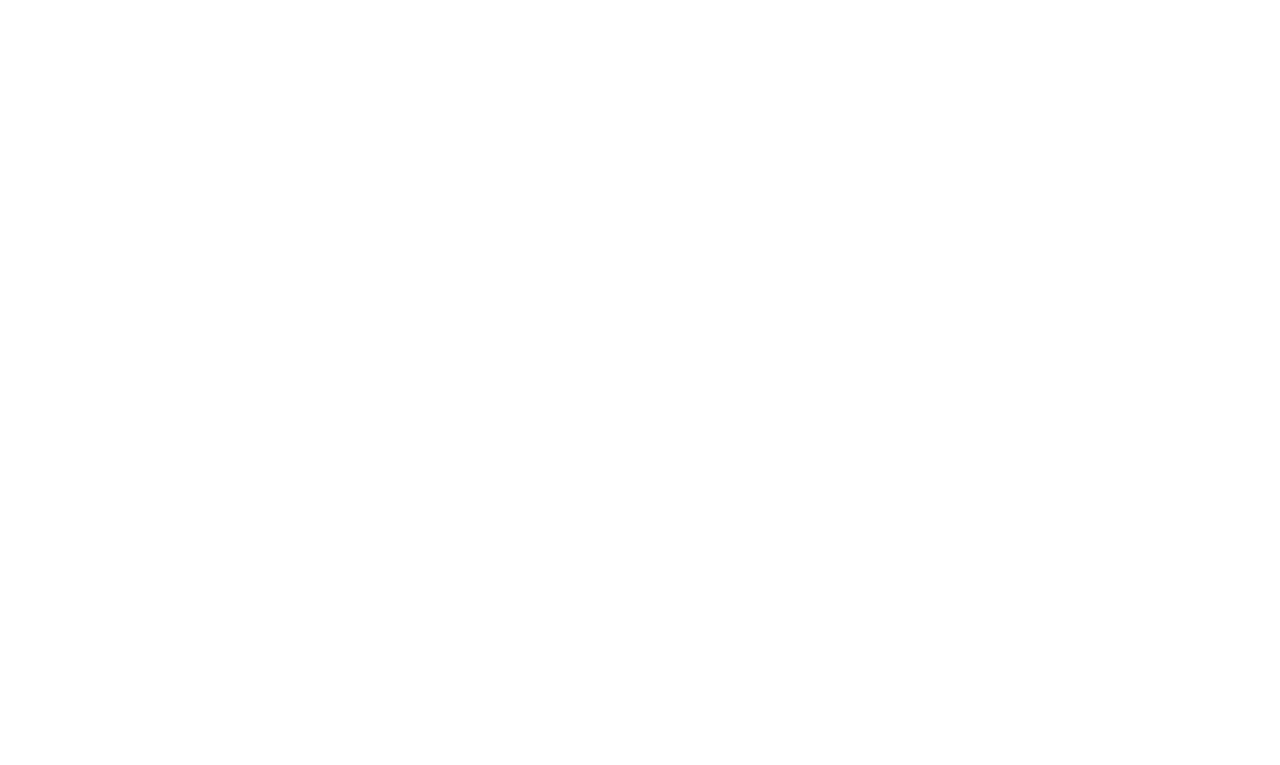
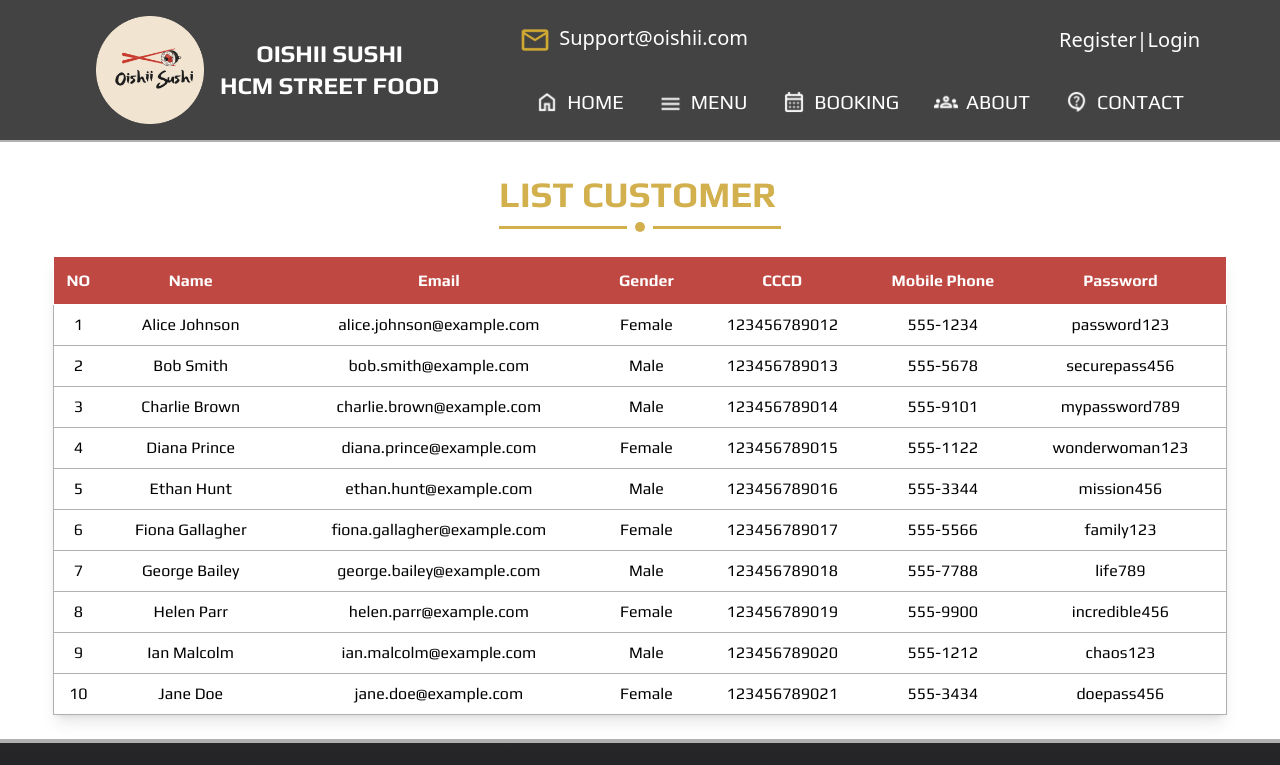
Before and after one commit to OriginalNVK/Sushi-System-Store-Management, a React (Vite) app in the folder Front-end/: page /customer in a window 1280 px wide. Before the commit this address had no page. Shown: the top 765 px of the page. Built offline with nearby package versions, Linux system fonts and the light colour scheme; a web font is replaced by a local one.

Commit message:
Add customer and employee list page

```diff
--- a/Front-end/src/App.jsx
+++ b/Front-end/src/App.jsx
@@ -7,6 +7,8 @@
 import RegisterPage from "./pages/RegisterPage";
 import ReserveTable from "./pages/ReserveTable";
 import React from "react";
+import Employee from "./pages/Employee";
+import Customer from "./pages/Customer";
 
 const App = () => {
   return (
@@ -19,6 +21,8 @@
         <Route path="/feedback" element={<Feedback />} />
         <Route path="/login" element={<LoginPage />} />
         <Route path="/register" element={<RegisterPage />} />
+        <Route path="/employee" element={<Employee />} />
+        <Route path="/customer" element={<Customer />} />
       </Routes>
     </Router>
   );
--- a/Front-end/src/constants/index.js
+++ b/Front-end/src/constants/index.js
@@ -235,3 +235,219 @@
   },
 
 ]
+
+export const employeeList = [
+  {
+    Id: 1,
+    Name: "Alice Johnson",
+    Birth: "1990-05-15",
+    Gender: "Female",
+    Salary: 60000,
+    EntryDate: "2015-06-01",
+    DepartmentID: 101,
+    BranchID: 1,
+    EmployeeAddress: "123 Maple St, Springfield",
+    Phone: "555-1234",
+  },
+  {
+    Id: 2,
+    Name: "Bob Smith",
+    Birth: "1985-09-20",
+    Gender: "Male",
+    Salary: 75000,
+    EntryDate: "2013-03-15",
+    DepartmentID: 102,
+    BranchID: 1,
+    EmployeeAddress: "456 Oak St, Springfield",
+    Phone: "555-5678",
+  },
+  {
+    Id: 3,
+    Name: "Charlie Brown",
+    Birth: "1992-07-10",
+    Gender: "Male",
+    Salary: 55000,
+    EntryDate: "2018-11-22",
+    DepartmentID: 103,
+    BranchID: 2,
+    EmployeeAddress: "789 Pine St, Shelbyville",
+    Phone: "555-9101",
+  },
+  {
+    Id: 4,
+    Name: "Diana Prince",
+    Birth: "1988-01-25",
+    Gender: "Female",
+    Salary: 80000,
+    EntryDate: "2012-01-10",
+    DepartmentID: 101,
+    BranchID: 3,
+    EmployeeAddress: "321 Elm St, Capital City",
+    Phone: "555-1122",
+  },
+  {
+    Id: 5,
+    Name: "Ethan Hunt",
+    Birth: "1995-12-03",
+    Gender: "Male",
+    Salary: 65000,
+    EntryDate: "2020-07-05",
+    DepartmentID: 104,
+    BranchID: 1,
+    EmployeeAddress: "654 Cedar St, Springfield",
+    Phone: "555-3344",
+  },
+  {
+    Id: 6,
+    Name: "Fiona Gallagher",
+    Birth: "1993-03-18",
+    Gender: "Female",
+    Salary: 62000,
+    EntryDate: "2017-08-14",
+    DepartmentID: 105,
+    BranchID: 2,
+    EmployeeAddress: "987 Birch St, Shelbyville",
+    Phone: "555-5566",
+  },
+  {
+    Id: 7,
+    Name: "George Bailey",
+    Birth: "1980-11-12",
+    Gender: "Male",
+    Salary: 72000,
+    EntryDate: "2008-04-19",
+    DepartmentID: 106,
+    BranchID: 3,
+    EmployeeAddress: "159 Willow St, Capital City",
+    Phone: "555-7788",
+  },
+  {
+    Id: 8,
+    Name: "Helen Parr",
+    Birth: "1987-04-25",
+    Gender: "Female",
+    Salary: 78000,
+    EntryDate: "2011-10-03",
+    DepartmentID: 101,
+    BranchID: 1,
+    EmployeeAddress: "753 Chestnut St, Springfield",
+    Phone: "555-9900",
+  },
+  {
+    Id: 9,
+    Name: "Ian Malcolm",
+    Birth: "1990-02-17",
+    Gender: "Male",
+    Salary: 59000,
+    EntryDate: "2016-09-22",
+    DepartmentID: 103,
+    BranchID: 2,
+    EmployeeAddress: "852 Ash St, Shelbyville",
+    Phone: "555-1212",
+  },
+  {
+    Id: 10,
+    Name: "Jane Doe",
+    Birth: "1998-06-30",
+    Gender: "Female",
+    Salary: 50000,
+    EntryDate: "2021-05-15",
+    DepartmentID: 104,
+    BranchID: 3,
+    EmployeeAddress: "951 Fir St, Capital City",
+    Phone: "555-3434",
+  },
+];
+
+export const customerList = [
+  {
+    Id: 1,
+    name: "Alice Johnson",
+    email: "alice.johnson@example.com",
+    gender: "Female",
+    CCCD: "123456789012",
+    phone: "555-1234",
+    password: "password123",
+  },
+  {
+    Id: 2,
+    name: "Bob Smith",
+    email: "bob.smith@example.com",
+    gender: "Male",
+    CCCD: "123456789013",
+    phone: "555-5678",
+    password: "securepass456",
+  },
+  {
+    Id: 3,
+    name: "Charlie Brown",
+    email: "charlie.brown@example.com",
+    gender: "Male",
+    CCCD: "123456789014",
+    phone: "555-9101",
+    password: "mypassword789",
+  },
+  {
+    Id: 4,
+    name: "Diana Prince",
+    email: "diana.prince@example.com",
+    gender: "Female",
+    CCCD: "123456789015",
+    phone: "555-1122",
+    password: "wonderwoman123",
+  },
+  {
+    Id: 5,
+    name: "Ethan Hunt",
+    email: "ethan.hunt@example.com",
+    gender: "Male",
+    CCCD: "123456789016",
+    phone: "555-3344",
+    password: "mission456",
+  },
+  {
+    Id: 6,
+    name: "Fiona Gallagher",
+    email: "fiona.gallagher@example.com",
+    gender: "Female",
+    CCCD: "123456789017",
+    phone: "555-5566",
+    password: "family123",
+  },
+  {
+    Id: 7,
+    name: "George Bailey",
+    email: "george.bailey@example.com",
+    gender: "Male",
+    CCCD: "123456789018",
+    phone: "555-7788",
+    password: "life789",
+  },
+  {
+    Id: 8,
+    name: "Helen Parr",
+    email: "helen.parr@example.com",
+    gender: "Female",
+    CCCD: "123456789019",
+    phone: "555-9900",
+    password: "incredible456",
+  },
+  {
+    Id: 9,
+    name: "Ian Malcolm",
+    email: "ian.malcolm@example.com",
+    gender: "Male",
+    CCCD: "123456789020",
+    phone: "555-1212",
+    password: "chaos123",
+  },
+  {
+    Id: 10,
+    name: "Jane Doe",
+    email: "jane.doe@example.com",
+    gender: "Female",
+    CCCD: "123456789021",
+    phone: "555-3434",
+    password: "doepass456",
+  },
+];
--- /dev/null
+++ b/Front-end/src/pages/Customer.jsx
@@ -0,0 +1,53 @@
+import Decorate from "../components/Decorate"
+import Footer from "../components/Footer"
+import Header from "../components/Header"
+import { customerList } from "../constants"
+
+const Customer = () => {
+  return (
+      <div className="min-h-screen flex flex-col">
+      <Header />
+      <div className="flex flex-1 items-center justify-center flex-col py-6">
+        <div className="flex flex-col pb-6">
+          <p className="text-yellow text-4xl font-play py-2 font-bold ">
+          LIST CUSTOMER
+        </p>
+        <Decorate />
+        </div>
+        <table className="table text-center px-2 w-11/12 font-play shadow-lg">
+            <thead className="table-header-group border bg-red text-white">
+                <tr className="table-row border">
+                    <th className="table-cell h-12">NO</th>
+                    <th className="table-cell h-12">Name</th>
+                    <th className="table-cell h-12">Email</th>
+                    <th className="table-cell h-12">Gender</th>
+                    <th className="table-cell h-12">CCCD</th>
+                    <th className="table-cell h-12">Mobile Phone</th>
+                    <th className="table-cell h-12">Password</th>
+                </tr>
+            </thead>
+            <tbody>
+                {
+                    customerList.map((customer, index) => {
+                        return (
+                            <tr key={index} className="border border-gray">
+                                <td className="table-cell p-2">{index + 1}</td>
+                                <td className="table-cell p-2">{customer.name}</td>
+                                <td className="table-cell p-2">{customer.email}</td>
+                                <td className="table-cell p-2">{customer.gender}</td>
+                                <td className="table-cell p-2">{customer.CCCD}</td>
+                                <td className="table-cell p-2">{customer.phone}</td>
+                                <td className="table-cell p-2">{customer.password}</td>
+                            </tr>
+                        )
+                    })
+                }
+            </tbody>
+        </table>
+        </div>
+          <Footer />
+    </div>
+  )
+}
+
+export default Customer
--- /dev/null
+++ b/Front-end/src/pages/Employee.jsx
@@ -0,0 +1,61 @@
+import Decorate from "../components/Decorate"
+import Footer from "../components/Footer"
+import Header from "../components/Header"
+import { employeeList } from "../constants"
+
+const Employee = () => {
+  return (
+      <div className="min-h-screen flex flex-col">
+      <Header />
+      <div className="flex flex-1 items-center justify-center flex-col py-6">
+        <div className="flex flex-col pb-6">
+          <p className="text-yellow text-4xl font-play py-2 font-bold ">
+          LIST EMPLOYEE
+        </p>
+        <Decorate />
+        </div>
+        <table className="table text-center px-2 w-11/12 font-play shadow-lg">
+        <thead  className="table-header-group md:text-xl text-lg text-white">
+          <tr className="table-row">
+            <th key="No" className="table-cell border h-12 bg-red border-black">No</th>
+            <th className="table-cell border h-12 bg-red border-black">Name</th>
+            <th className="table-cell border h-12 bg-red border-black">Birthdate</th>
+            <th className="table-cell border h-12 bg-red border-black">Gender</th>
+            <th className="table-cell border h-12 bg-red border-black">Mobile Phone</th>
+            <th className="table-cell border h-12 bg-red border-black">Address</th>
+            <th className="table-cell border h-12 bg-red border-black">BranchID</th>
+            <th className="table-cell border h-12 bg-red border-black">DepartmentID</th>
+            <th className="table-cell border h-12 bg-red border-black">Entry date</th>
+            <th className="table-cell border h-12 bg-red border-black">Salary</th>
+            <th className="table-cell border h-12 bg-red border-black">History Employee</th>
+          </tr>
+        </thead>
+        <tbody className="md:text-lg text-base">
+          {
+            employeeList.map((employee) => {
+              return (
+                <tr key={employee.Id}>
+                  <td className="border p-1">{employee.Id}</td>
+                  <td className="border px-1">{employee.Name}</td>
+                  <td className="border px-1">{employee.Birth}</td>
+                  <td className="border px-1">{employee.Gender}</td>
+                  <td className="border px-1">{employee.Phone}</td>
+                  <td className="border px-1">{employee.EmployeeAddress}</td>
+                  <td className="border px-1">{employee.BranchID}</td>
+                  <td className="border px-1">{employee.DepartmentID}</td>
+                  <td className="border px-1">{employee.EntryDate}</td>
+                  <td className="border px-1">{employee.Salary}</td>
+                  <td className="border px-1"><button type="button" className="border text-yellow px-2 py-1 rounded hover:opacity-80 text-center">Check history</button></td>
+                </tr>
+              )
+            })
+          }
+        </tbody>
+      </table>
+      </div>
+          <Footer />
+    </div>
+  )
+}
+
+export default Employee
--- a/Front-end/src/pages/MenuDish.jsx
+++ b/Front-end/src/pages/MenuDish.jsx
@@ -18,27 +18,28 @@
           <Decorate />
           </div>
 
-                <div className="flex gap-2 lg:text-xl text-base font-play px-[750px] py-4">
+          <div className="flex flex-col lg:flex-row gap-4 lg:text-xl text-base font-play px-4 sm:px-[50px] md:px-[100px] lg:px-[450px] xl:px-[800px] py-4">
             <input
               type="text"
               placeholder="🔍 Dish Name"
-              className="border rounded-md px-2 font-bold lg:w-52 w-[125px]"
+              className="border rounded-md px-2 font-bold lg:w-52 w-full sm:w-[150px] md:w-[200px]"
               value={searchDish}
               onChange={(e) => setSearchDish(e.target.value)}
             />
             <select
-              className="border rounded-md font-bold px-4 py-2"
+              className="border rounded-md font-bold px-4 py-2 w-full sm:w-[150px] md:w-[200px] lg:w-52"
               value={filterCategory}
               onChange={(e) => setFilterCatagory(e.target.value)}
             >
-              <option value="all">Catagory</option>
+              <option value="all">Category</option>
               {listCatagory.map((catagory, index) => (
                 <option key={index} value={catagory.Catagory.toLowerCase()}>
                   {catagory.Catagory}
                 </option>
               ))}
-                    </select>
+            </select>
           </div>
+
           <div className='flex flex-col gap-4'>
               {menuDish.map((dish, index) => (
                  <div key={index} className="sm:px-[20px] lg:px-[200px] flex justify-between items-center  py-2">
```
Also changed, not shown: 1 other file (tests, documents, lock files or other folders).
